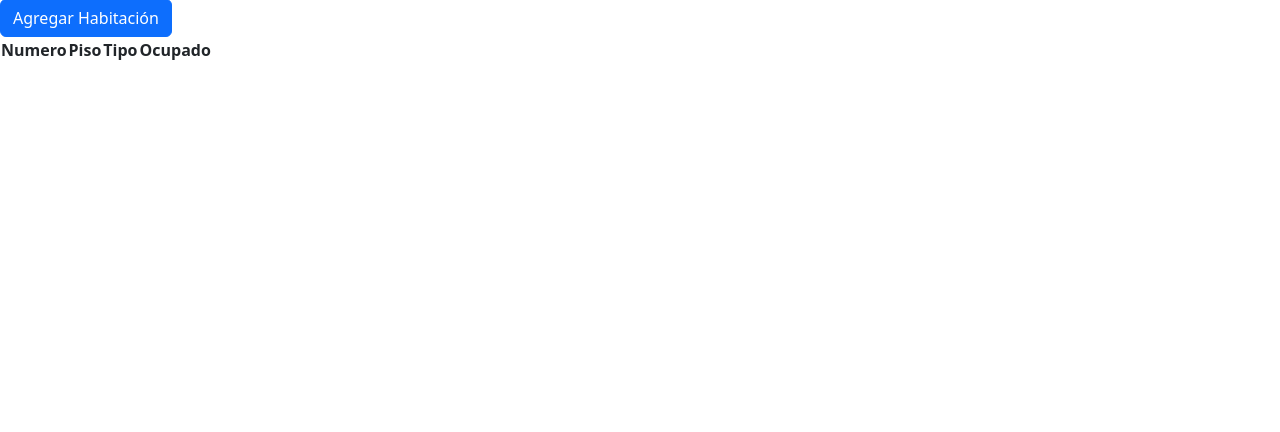
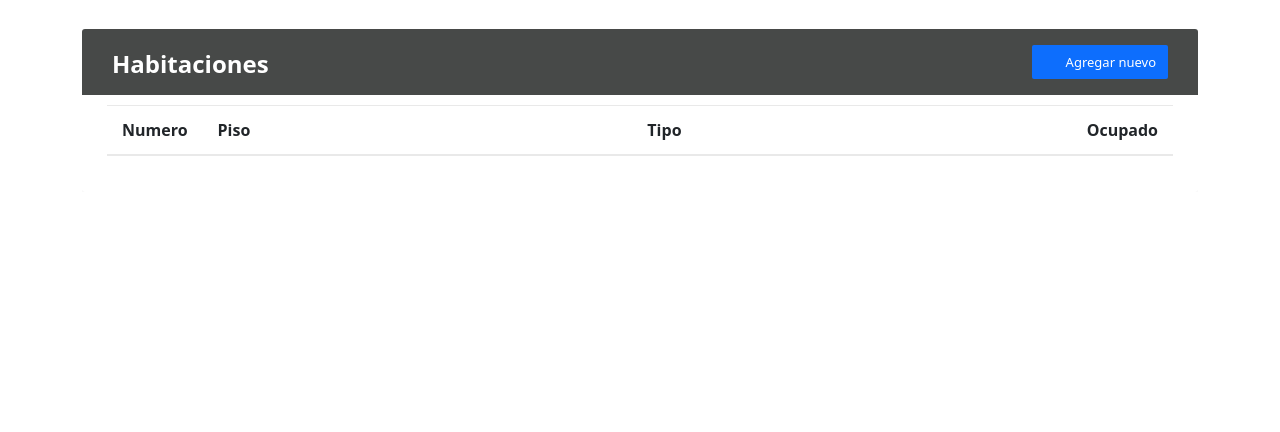
Before and after one commit to AdrianCxn/proyectoHotel, a Django app: page /habitaciones/ in a window 1280 px wide. Shown: the part 253-685 px from the top of the page. Run offline with Django 5.2, Linux system fonts and the light colour scheme; data that the repository does not hold is empty; some libraries are stand-ins or nearby versions; some web fonts are replaced.

Commit message:
Pagina habitacion editada

```diff
--- a/proyectoHotel/trivago/templates/trivago/habitaciones.html
+++ b/proyectoHotel/trivago/templates/trivago/habitaciones.html
@@ -11,6 +11,7 @@
 	<link rel="stylesheet" href="https://stackpath.bootstrapcdn.com/bootstrap/4.5.0/css/bootstrap.min.css">
 	<link rel="stylesheet" href="https://fonts.googleapis.com/icon?family=Material+Icons">
 	<link rel="stylesheet" href="https://maxcdn.bootstrapcdn.com/font-awesome/4.7.0/css/font-awesome.min.css">
+	<script src="https://code.jquery.com/jquery-3.5.1.min.js"></script>
 	<script src="https://cdn.jsdelivr.net/npm/popper.js@1.16.0/dist/umd/popper.min.js"></script>
 	<script src="https://stackpath.bootstrapcdn.com/bootstrap/4.5.0/js/bootstrap.min.js"></script>
 	<link rel="stylesheet" href="{% static 'trivago/rest_style.css' %}">
@@ -26,21 +27,38 @@
 	{% include 'trivago/index.html' %}
 
 	<div class="image">
-		<img src="https://www.zeysey.com/storage/image/project/01HT8QFH9KK6RK1J3Q6GKPD5VM.jpg"
-			alt="Titulo">
+		<img src="https://www.zeysey.com/storage/image/project/01HT8QFH9KK6RK1J3Q6GKPD5VM.jpg" alt="Titulo">
 		<h1 class="titulo2">Habitaciones</h1>
 	</div>
 
-	<div>
-		<a class="btn btn-primary" href="{% url 'agregar_habitacion' %}">Agregar Habitación</a>
+	<div class="container-xl">
+		<div class="table-responsive">
+			<div class="table-wrapper">
+				<div class="table-title">
+					<div class="row">
+						<div class="col-sm-6">
+							<h2><b>Habitaciones</b></h2>
+						</div>
+						<div class="col-sm-6">
+							<a href="{% url 'agregar_habitacion' %}" class="btn btn-primary"><i
+							class="material-icons">&#xE147;</i> <span>Agregar nuevo</span></a>
+
 						</div>
 
-	<div>
-		<table>
+					</div>
+				</div>
+				<table class="table table-striped table-hover">
+					<thead>
+						<tr>
 							<th>Numero</th>
 							<th>Piso</th>
 							<th>Tipo</th>
 							<th>Ocupado</th>
+						</tr>
+					</thead>
+					<tbody>
+
+
 						{% for habitacion in habitaciones %}
 						<tr>
 							<td>{{ habitacion.numero }}</td>
@@ -48,18 +66,29 @@
 							<td>{{ habitacion.id_tipo.tipo }}</td>
 							<td>{% if habitacion.ocupado %}Ocupado{% else %}Disponible{% endif %}</td>
 							<td>
-						<a class="btn btn-primary" href="{% url 'editar_habitacion' habitacion.id_habitacion %}">Editar</a>
+								<!-- Botón Editar -->
+								<a class="btn text-warning" href="{% url 'editar_habitacion' habitacion.id_habitacion %}" title="Editar">
+									<i class="material-icons">&#xE254;</i>
+								</a>
 
-						<form method="POST" action="{% url 'eliminar_habitacion' habitacion.id_habitacion %}" style="display:inline;">
+								<!-- Botón Eliminar -->
+								<form method="POST" action="{% url 'eliminar_habitacion' habitacion.id_habitacion %}"
+									style="display:inline;">
 									{% csrf_token %}
-							<button type="submit" class="btn btn-danger" onclick="return confirm('¿Seguro que deseas eliminar esta habitación?');">
-								Eliminar
+									<button type="submit" class="btn text-danger"
+										onclick="return confirm('¿Seguro que deseas eliminar esta habitación?');"
+										data-toggle="tooltip" title="Eliminar">
+										<i class="material-icons">&#xE872;</i>
 									</button>
 								</form>
 							</td>
 						</tr>
 						{% endfor %}
+					</tbody>
 				</table>
 			</div>
+		</div>
+	</div>
+</body>
 
 </html>
--- a/proyectoHotel/trivago/views.py
+++ b/proyectoHotel/trivago/views.py
@@ -65,7 +65,7 @@
             habitacion.ocupado = True if ocupado == "1" else False
             habitacion.save()
             messages.success(request, "Habitación actualizada exitosamente.")
-
+            return redirect('habitaciones')
         except IntegrityError:
             messages.error(request, "Error: El número de habitación ya existe.")
         except Exception as e:
```
Also changed, not shown: proyectoHotel/trivago/templates/trivago/habitaciones3.html (added, +65 -0 lines). Lines whose indentation alone changed are shown as unchanged.
